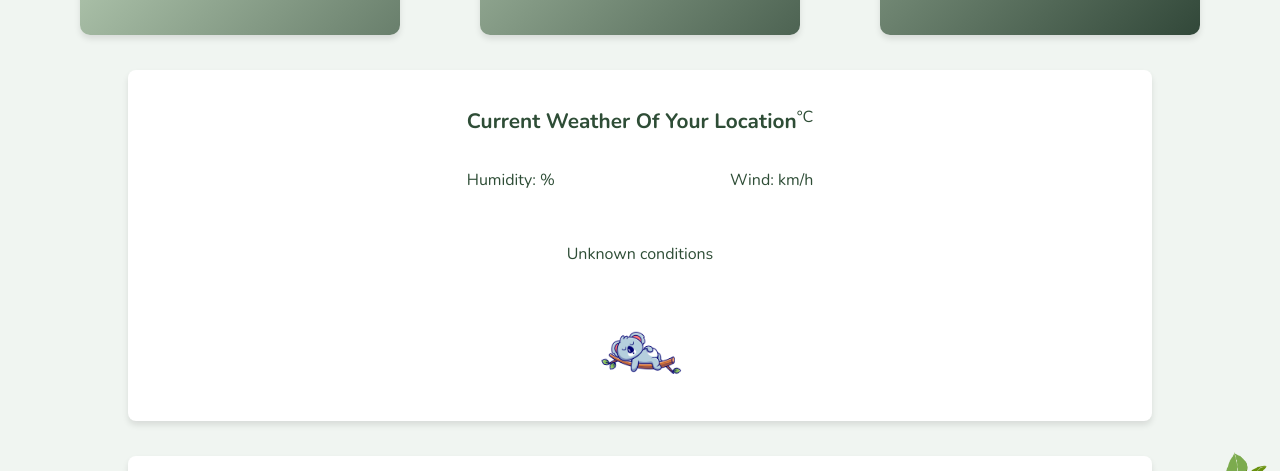
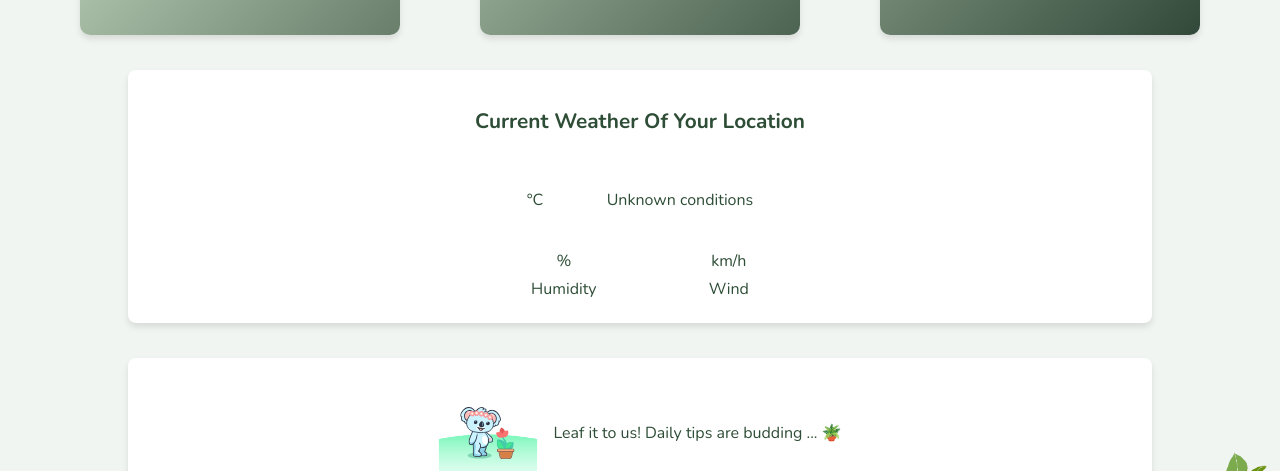
Before and after one commit to ana-nova/plant-pal, a Next.js app: page / in a window 1280 px wide. Shown: the part 164-635 px from the top of the page. Built offline with nearby package versions, Linux system fonts and the light colour scheme; no server answers; the database is empty; a web font is replaced by a local one.

Commit message:
addfeature-local-weather

```diff
--- a/pages/index.js
+++ b/pages/index.js
@@ -2,40 +2,7 @@ import { Player } from "@lottiefiles/react-lottie-player";
 import Link from "next/link";
 import styled, { keyframes, css } from "styled-components";
 import WeatherIcon from "@/components/WeatherIcon";
-
-function getAllWeatherDescription(code) {
-  const weatherDescriptions = {
-    0: "Clear sky",
-    1: "Mostly clear",
-    2: "Partly cloudy",
-    3: "Overcast",
-    45: "Fog",
-    48: "Rime fog",
-    51: "Light drizzle",
-    53: "Moderate drizzle",
-    55: "Heavy drizzle",
-    56: "Light freezing drizzle",
-    57: "Heavy freezing drizzle",
-    61: "Light rain",
-    63: "Moderate rain",
-    65: "Heavy rain",
-    66: "Light freezing rain",
-    67: "Heavy freezing rain",
-    71: "Light snowfall",
-    73: "Moderate snowfall",
-    75: "Heavy snowfall",
-    77: "Snow grains",
-    80: "Light rain showers",
-    81: "Moderate rain showers",
-    82: "Heavy rain showers",
-    85: "Light snow showers",
-    86: "Heavy snow showers",
-    95: "Thunderstorm",
-    96: "Thunderstorm with light hail",
-    99: "Thunderstorm with heavy hail",
-  };
-  return weatherDescriptions[code] || "Unknown conditions";
-}
+import { getAllWeatherDescription } from "@/utils/getweatherdeatails";
 
 const weatherAnimation = "/animation/weather.json";
 const careTipAnimation = "/animation/caretip.json";
@@ -77,29 +44,29 @@ export default function LandingPage({ weatherData }) {
       <Cardcontainer>
         <Weathercard>
           <StyledWeatherLink href={"/"}>
-            <WeatherHeaderContainer>
-              <h2>Current Weather Of Your Location</h2>
+            <h2>Current Weather Of Your Location</h2>
+
+            <WindWeatherContainer>
               <p> {weatherData?.temperature}°C</p>
-            </WeatherHeaderContainer>
+              <WeatherIcon weatherData={weatherData?.weathercode} />
+              <p>{getAllWeatherDescription(weatherData?.weathercode)}</p>
+            </WindWeatherContainer>
+
             <HumdityWindContainer>
-              <p>Humidity: {weatherData?.humidity}%</p>
-              <p>Wind: {weatherData?.windspeed} km/h</p>
+              <HumidityContainer>
+                <P>{weatherData?.humidity}%</P>
+                <P>Humidity</P>
+              </HumidityContainer>
+
+              <WindContainer>
+                <P>{weatherData?.windspeed} km/h</P>
+                <P>Wind</P>
+              </WindContainer>
             </HumdityWindContainer>
-            <WindWeatherContainer>
-              <p>{getAllWeatherDescription(weatherData?.weathercode)}</p>
-              <WeatherIcon weatherData={weatherData?.weathercode} />
-            </WindWeatherContainer>
-            <div>
-              <PlayerWeatherCare
-                autoplay
-                loop
-                src={weatherAnimation}
-                aria-hidden="true"
-              />
-            </div>
           </StyledWeatherLink>
         </Weathercard>
       </Cardcontainer>
+
       <Cardcontainer>
         <Caretipcard>
           <div>
@@ -171,8 +138,8 @@ const StyledLink = styled(Link)`
 const Weathercard = styled.article`
   margin-top: 35px;
   width: 80%;
-
   justify-content: center;
+  text-align: center;
 `;
 
 const Caretipcard = styled.article`
@@ -217,28 +184,33 @@ const WindWeatherContainer = styled.section`
   text-decoration: none;
   color: var(--color-text-primary);
   display: flex;
-  flex-direction: column;
-
+  flex-direction: row;
   align-items: center;
-  justify-content: center;
+  justify-content: space-around;
   padding: 20px;
   display: flex;
 `;
 
-const Temperature = styled.p`
-  font-size: 1.2rem;
-  font-weight: bold;
-  margin: 0;
+const HumdityWindContainer = styled.section`
+  display: flex;
+  justify-content: space-around;
+  align-items: center;
 `;
 
-const WeatherHeaderContainer = styled.div`
+const WindContainer = styled.section`
   display: flex;
   justify-content: space-between;
-  align-items: start;
+  flex-direction: column;
+  align-items: center;
 `;
 
-const HumdityWindContainer = styled.section`
+const HumidityContainer = styled.section`
   display: flex;
   justify-content: space-between;
-  flex-direction: row;
+  flex-direction: column;
+  align-items: center;
 `;
+
+const P = styled.p`
+  margin: 3px;
+`;
--- /dev/null
+++ b/utils/getweatherdeatails.js
@@ -0,0 +1,55 @@
+function getWeatherDescription(code) {
+  const weatherDescriptions = {
+    61: "Light rain",
+    55: "Heavy drizzle",
+    56: "Light freezing drizzle",
+    57: "Heavy freezing drizzle",
+    65: "Heavy rain",
+    67: "Heavy freezing rain",
+    75: "Heavy snowfall",
+    77: "Snow grains",
+    82: "Heavy rain showers",
+    86: "Heavy snow showers",
+    95: "Thunderstorm",
+    96: "Thunderstorm with light hail",
+    99: "Thunderstorm with heavy hail",
+  };
+
+  return weatherDescriptions[code] || "";
+}
+
+function getAllWeatherDescription(code) {
+  const weatherDescriptions = {
+    0: "Clear sky",
+    1: "Mostly clear",
+    2: "Partly cloudy",
+    3: "Overcast",
+    45: "Fog",
+    48: "Rime fog",
+    51: "Light drizzle",
+    53: "Moderate drizzle",
+    55: "Heavy drizzle",
+    56: "Light freezing drizzle",
+    57: "Heavy freezing drizzle",
+    61: "Light rain",
+    63: "Moderate rain",
+    65: "Heavy rain",
+    66: "Light freezing rain",
+    67: "Heavy freezing rain",
+    71: "Light snowfall",
+    73: "Moderate snowfall",
+    75: "Heavy snowfall",
+    77: "Snow grains",
+    80: "Light rain showers",
+    81: "Moderate rain showers",
+    82: "Heavy rain showers",
+    85: "Light snow showers",
+    86: "Heavy snow showers",
+    95: "Thunderstorm",
+    96: "Thunderstorm with light hail",
+    99: "Thunderstorm with heavy hail",
+  };
+  return weatherDescriptions[code] || "Unknown conditions";
+}
+
+export { getWeatherDescription, getAllWeatherDescription };
```
Also changed, not shown: components/PlantCard.js (+1 -22 lines), components/WeatherAlertpopup.js (+6 -22 lines), pages/favourites.js (+0 -34 lines).
